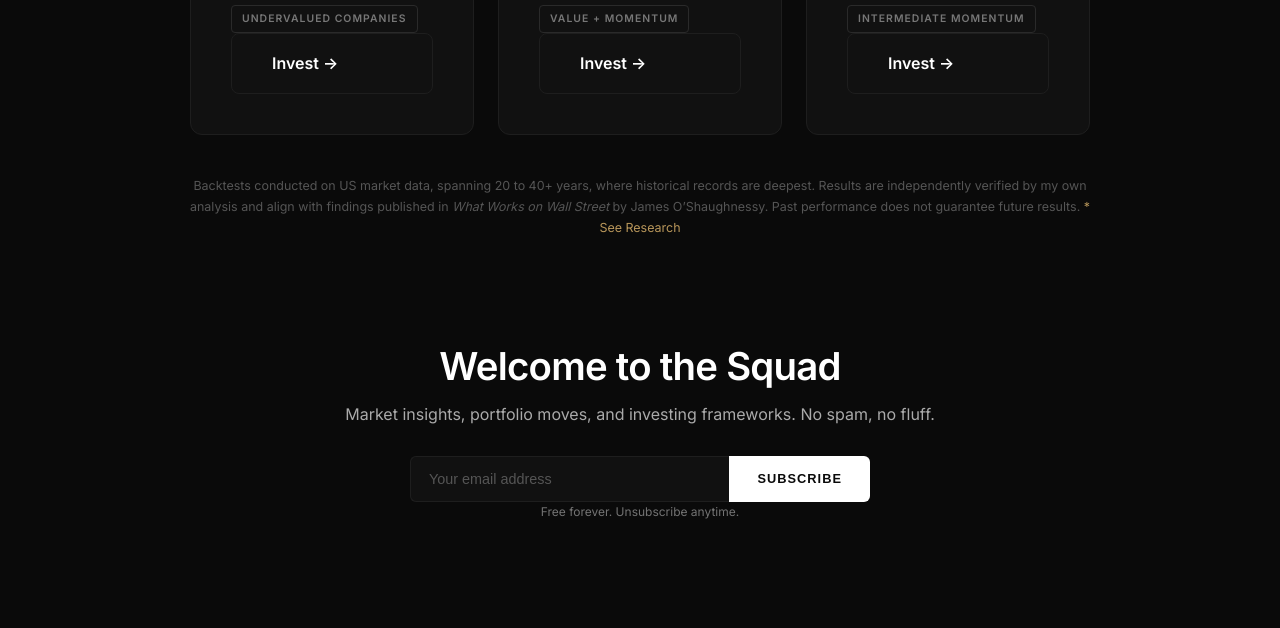
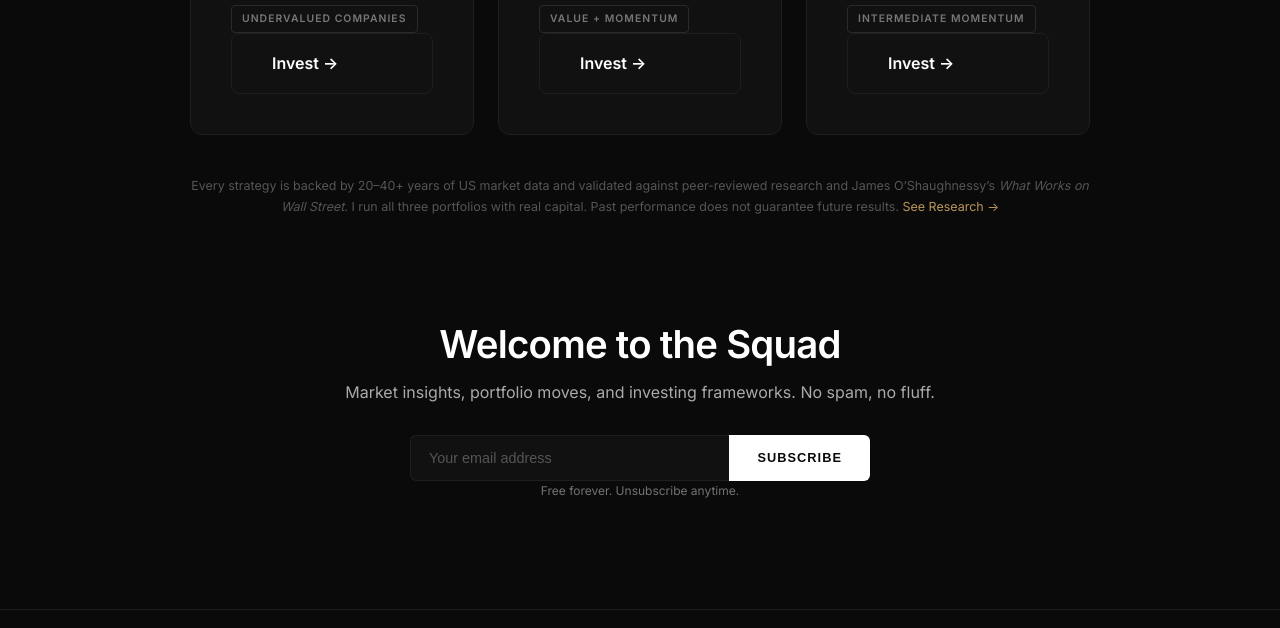
Before and after one commit to luisportugalabra/ridingtowealth-, a plain HTML site: page strategies.html in a window 1280 px wide. Shown: the part 752-1380 px from the top of the page. Drawn offline with Linux system fonts and the light colour scheme.

Commit message:
Rewrite strategy disclaimer: more confident, mention real capital
Co-Authored-By: Claude Opus 4.6 (1M context) <noreply@anthropic.com>

```diff
--- a/strategies.html
+++ b/strategies.html
@@ -251,7 +251,7 @@
               <a class="btn" style="cursor:pointer;padding:16px 40px;font-size:1rem;margin-top:auto;padding-top:16px" onclick="selectStrategy('momentum')">Invest &rarr;</a>
             </div>
           </div>
-          <p style="margin-top:40px;font-size:0.78rem;color:#555;text-align:center;max-width:100%">Backtests conducted on US market data, spanning 20 to 40+ years, where historical records are deepest. Results are independently verified by my own analysis and align with findings published in <em>What Works on Wall Street</em> by James O&rsquo;Shaughnessy. Past performance does not guarantee future results. <a href="research.html" style="color:var(--accent)">* See Research</a></p>
+          <p style="margin-top:40px;font-size:0.78rem;color:#555;text-align:center;max-width:100%">Every strategy is backed by 20&ndash;40+ years of US market data and validated against peer-reviewed research and James O&rsquo;Shaughnessy&rsquo;s <em>What Works on Wall Street</em>. I run all three portfolios with real capital. Past performance does not guarantee future results. <a href="research.html" style="color:var(--accent)">See Research &rarr;</a></p>
         </div>
 
         <!-- Step 2: Geography + Market Cap -->
@@ -316,7 +316,7 @@
           <!-- Advice box -->
           <div style="background:var(--bg-elevated);border:1px solid var(--border);border-radius:10px;padding:24px 28px;margin-top:32px">
             <p style="font-size:0.78rem;color:#666;max-width:100%;margin-bottom:0;line-height:1.6">
-              Backtests are based on US market data, spanning 20 to 40+ years, where historical coverage is most reliable. All strategies have been independently tested by me and validated against published sources, including <em>What Works on Wall Street</em> by James O&rsquo;Shaughnessy. Past performance does not guarantee future results. Not financial advice. <a href="research.html" style="color:var(--accent)">* See Research &rarr;</a>
+              Every strategy is backed by 20&ndash;40+ years of US market data and validated against peer-reviewed research and James O&rsquo;Shaughnessy&rsquo;s <em>What Works on Wall Street</em>. I run all three portfolios with real capital. Past performance does not guarantee future results. <a href="research.html" style="color:var(--accent)">See Research &rarr;</a>
             </p>
           </div>
         </div>
@@ -449,7 +449,7 @@
         </div>
         <div style="background:var(--bg-elevated);border:1px solid var(--border);border-radius:10px;padding:24px 28px;margin-top:32px">
           <p style="font-size:0.78rem;color:#666;max-width:100%;margin-bottom:0;line-height:1.6">
-            Backtests are based on US market data, spanning 20 to 40+ years, where historical coverage is most reliable. All strategies have been independently tested by me and validated against published sources, including <em>What Works on Wall Street</em> by James O&rsquo;Shaughnessy. Past performance does not guarantee future results. Not financial advice. <a href="research.html" style="color:var(--accent)">* See Research &rarr;</a>
+            Every strategy is backed by 20&ndash;40+ years of US market data and validated against peer-reviewed research and James O&rsquo;Shaughnessy&rsquo;s <em>What Works on Wall Street</em>. I run all three portfolios with real capital. Past performance does not guarantee future results. <a href="research.html" style="color:var(--accent)">See Research &rarr;</a>
           </p>
         </div>`;
       showOutput();
```
